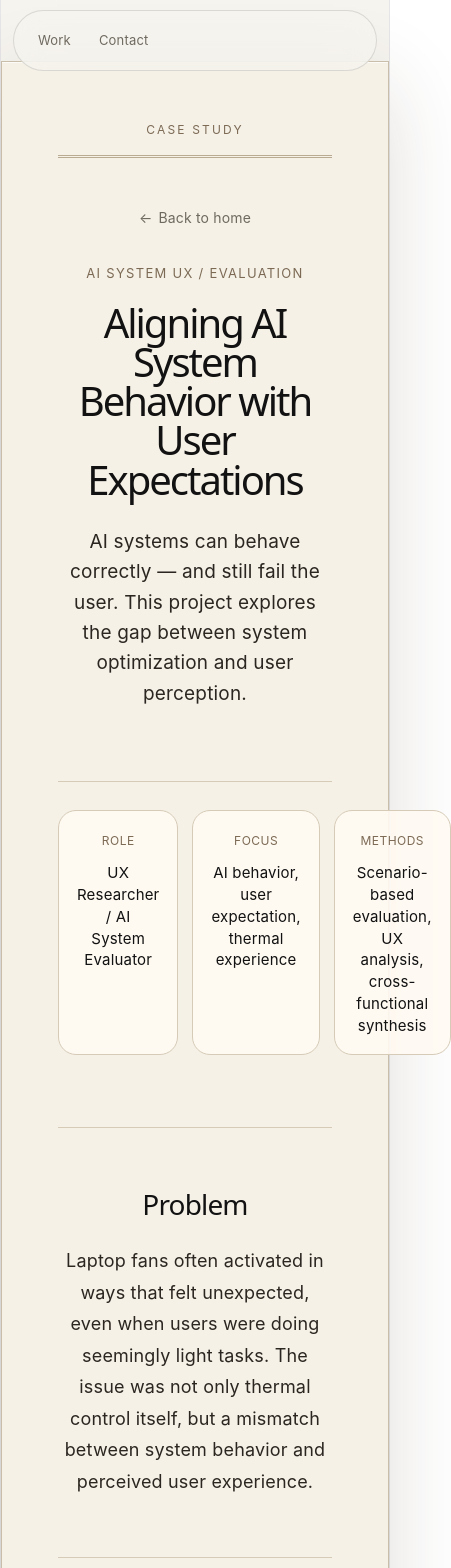
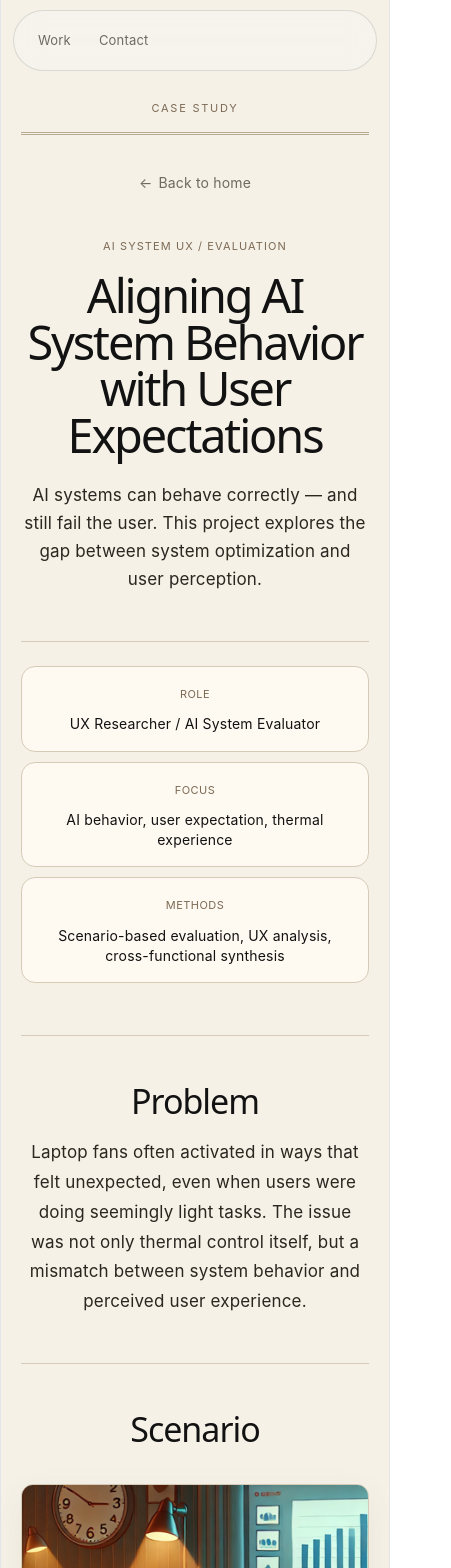
Before and after one commit to IsFolk/ytseng.github.io, a React (Vite) app in the folder ai-portfolio/: page /ytseng.github.io/projects/thermal-optimization in a window 390 px wide. Shown: the top 1568 px of the page, 451 px wide, since content can reach past the window. Built offline with nearby package versions, Linux system fonts and the light colour scheme.

Commit message:
update: css of case module

```diff
--- a/ai-portfolio/src/styles/Case.module.css
+++ b/ai-portfolio/src/styles/Case.module.css
@@ -1,6 +1,10 @@
 /* =========================
    CASE LAYOUT
 ========================= */
+
+body:has(.casePage) {
+  background: #d8d1c3;
+}
 
 .casePage {
   max-width: 960px;
@@ -24,10 +28,6 @@
   text-transform: uppercase;
   color: #7c6a55;
   text-align: center;
-}
-
-.caseBack {
-  margin-bottom: 32px;
 }
 
 /* =========================
@@ -71,16 +71,24 @@
 
 .caseMetaGrid {
   display: grid;
-  grid-template-columns: repeat(3, 1fr);
+  grid-template-columns: repeat(auto-fit, minmax(240px, 1fr));
   gap: 14px;
   padding: 28px 0 72px;
 }
 
 .caseMetaItem {
+  min-width: 0;
   border: 1px solid #d6cbb7;
   border-radius: 18px;
   padding: 18px;
   background: rgba(255, 250, 242, 0.9);
+}
+
+.caseMetaItem p {
+  margin: 0;
+  font-size: 15px;
+  line-height: 1.45;
+  overflow-wrap: break-word;
 }
 
 .caseMetaItem span {
@@ -92,11 +100,6 @@
   color: #7c6a55;
 }
 
-.caseMetaItem p {
-  margin: 0;
-  font-size: 15px;
-  line-height: 1.45;
-}
 
 /* =========================
    SECTION
@@ -183,14 +186,14 @@
   max-width: 760px;
 }
 
-.caseCompareCol {
+.caseCompare .col {
   padding: 22px;
   border-radius: 18px;
   background: rgba(255, 250, 242, 0.9);
   border: 1px solid #d6cbb7;
 }
 
-.caseCompareCol h3 {
+.caseCompare h3 {
   margin: 0 0 14px;
   font-size: 13px;
   letter-spacing: 0.06em;
@@ -198,49 +201,158 @@
   color: #7c6a55;
 }
 
+.caseCompare p {
+  margin: 8px 0;
+  font-size: 16px;
+  line-height: 1.55;
+}
+
+.caseHighlight {
+  max-width: 680px;
+  margin: 24px auto 0;
+  font-size: 19px;
+  line-height: 1.6;
+  color: #121212;
+}
+
+
 /* =========================
-   TAKEAWAY
+   RESPONSIVE
 ========================= */
 
-.caseTakeaway {
-  max-width: 720px;
-  margin: 0 auto;
-  padding: 44px;
-  border-radius: 20px;
-  background: rgba(255, 250, 242, 0.9);
-  border: 1px solid #d6cbb7;
-  text-align: center;
+@media (max-width: 720px) {
+  body:has(.casePage) {
+    background: #f5f1e7;
   }
 
-.caseTakeaway h3 {
-  margin: 0 0 16px;
-  font-size: 14px;
-  letter-spacing: 0.1em;
-  text-transform: uppercase;
-  color: #7c6a55;
+  .casePage {
+    width: 100%;
+    max-width: none;
+    padding: 36px 20px 72px;
+    border: none;
+    box-shadow: none;
   }
 
-.caseTakeaway p {
-  margin: 0;
-  font-size: 18px;
-  line-height: 1.7;
-  color: #2c2621;
+  .casePage::before {
+    margin-bottom: 36px;
+    padding-bottom: 12px;
+    font-size: 11px;
+    letter-spacing: 0.16em;
   }
 
-/* =========================
-   HIGHLIGHT
-========================= */
+  .caseBack {
+    margin-bottom: 40px;
+  }
+
+  .caseHero {
+    padding-bottom: 48px;
+  }
+
+  .caseTag {
+    margin-bottom: 14px;
+    font-size: 11px;
+  }
+
+  .caseTitle {
+    max-width: 100%;
+    margin-bottom: 22px;
+    font-size: clamp(36px, 12vw, 52px);
+    line-height: 1;
+    letter-spacing: -0.045em;
+  }
+
+  .caseDescription {
+    max-width: 100%;
+    font-size: 17px;
+    line-height: 1.65;
+  }
+
+  .caseMetaGrid {
+    grid-template-columns: 1fr !important;
+    gap: 10px;
+    padding: 24px 0 52px;
+  }
+
+  .caseMetaItem {
+    padding: 16px;
+    border-radius: 14px;
+  }
+
+  .caseMetaItem span {
+    font-size: 11px;
+    margin-bottom: 8px;
+  }
+
+  .caseMetaItem p {
+    font-size: 14px;
+  }
+
+  .caseSection {
+    padding: 46px 0;
+  }
+
+  .caseSection h2 {
+    margin-bottom: 18px;
+    font-size: clamp(26px, 9vw, 34px);
+    line-height: 1.12;
+  }
+
+  .caseSection p {
+    max-width: 100%;
+    font-size: 17px;
+    line-height: 1.75;
+  }
+
+  .caseList {
+    max-width: 100%;
+    gap: 10px;
+  }
+
+  .caseItem {
+    padding: 16px;
+    border-radius: 14px;
+    font-size: 15.5px;
+    line-height: 1.6;
+  }
+
+  .caseVisual {
+    max-width: 100%;
+    margin: 36px auto;
+  }
+
+  .caseVisual img {
+    border-radius: 12px;
+  }
+
+  .caption {
+    font-size: 13px;
+    line-height: 1.5;
+  }
+
+  .caseCompare {
+    grid-template-columns: 1fr;
+    gap: 12px;
+    max-width: 100%;
+    margin: 28px auto;
+  }
+
+  .caseCompare .col {
+    padding: 18px;
+    border-radius: 14px;
+  }
+
+  .caseCompare h3 {
+    font-size: 12px;
+  }
+
+  .caseCompare p {
+    font-size: 15.5px;
+  }
 
   .caseHighlight {
-  max-width: 720px;
-  margin: 32px auto 0;
-  padding: 24px 28px;
-  border-radius: 16px;
-  background: linear-gradient(135deg, rgba(184, 170, 146, 0.2) 0%, rgba(140, 122, 101, 0.15) 100%);
-  border: 1px solid #d6cbb7;
-  font-size: 17px;
-  line-height: 1.7;
-  color: #2c2621;
-  text-align: center;
-  font-style: italic;
+    max-width: 100%;
+    margin-top: 22px;
+    font-size: 18px;
+    line-height: 1.6;
   }
+}
```
Also changed, not shown: ai-portfolio/src/styles/case.css (deleted, +0 -245 lines). Lines whose indentation alone changed are shown as unchanged.
